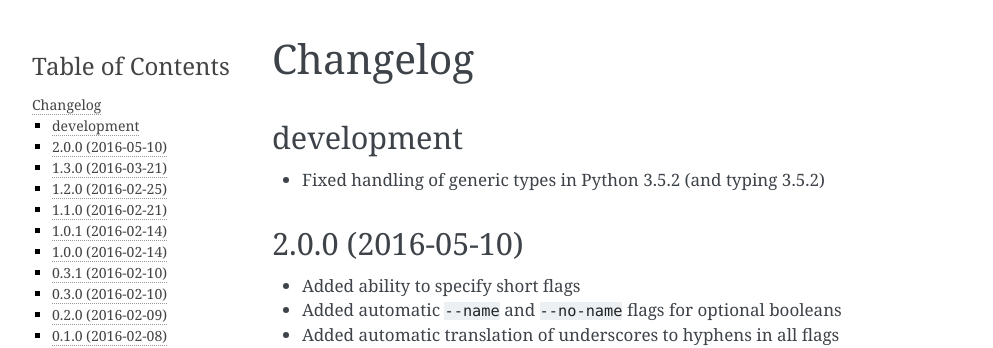
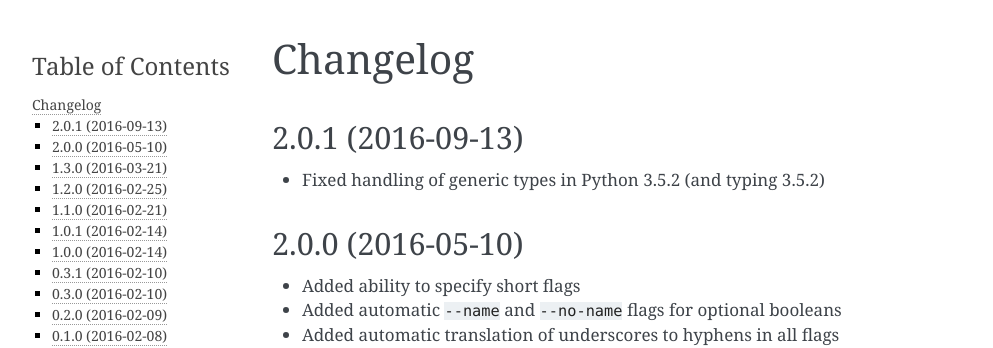
Before and after one commit to anntzer/defopt, a Sphinx documentation site: the page built from docs/changelog.rst, in a window 1280 px wide. Shown: the top 348 px of the page, without its empty margins (148-1141 px from the left). Built offline with Sphinx 7.4.7, drawn with Linux system fonts in a browser that asks for light colours.

Commit message:
Update for 2.0.1

```diff
--- a/docs/changelog.rst
+++ b/docs/changelog.rst
@@ -1,8 +1,8 @@
 Changelog
 =========
 
-development
------------
+2.0.1 (2016-09-13)
+------------------
 
 * Fixed handling of generic types in Python 3.5.2 (and typing 3.5.2)
 
--- a/setup.py
+++ b/setup.py
@@ -7,7 +7,7 @@ with open('README.rst') as readme:
 
 setup(
     name='defopt',
-    version='2.0.0',
+    version='2.0.1',
     description='Effortless argument parser',
     long_description=long_description,
     author='evan_',
```
